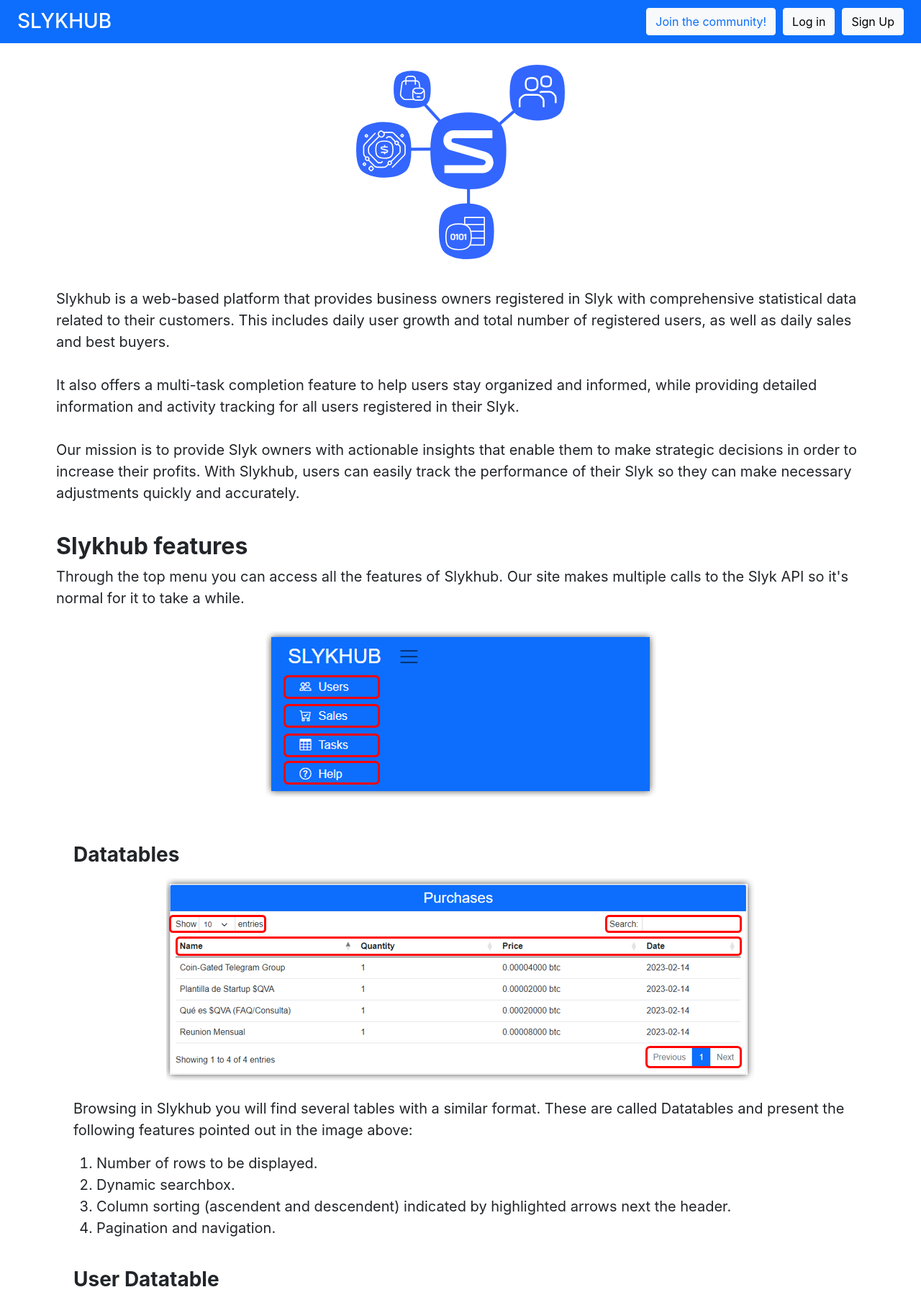
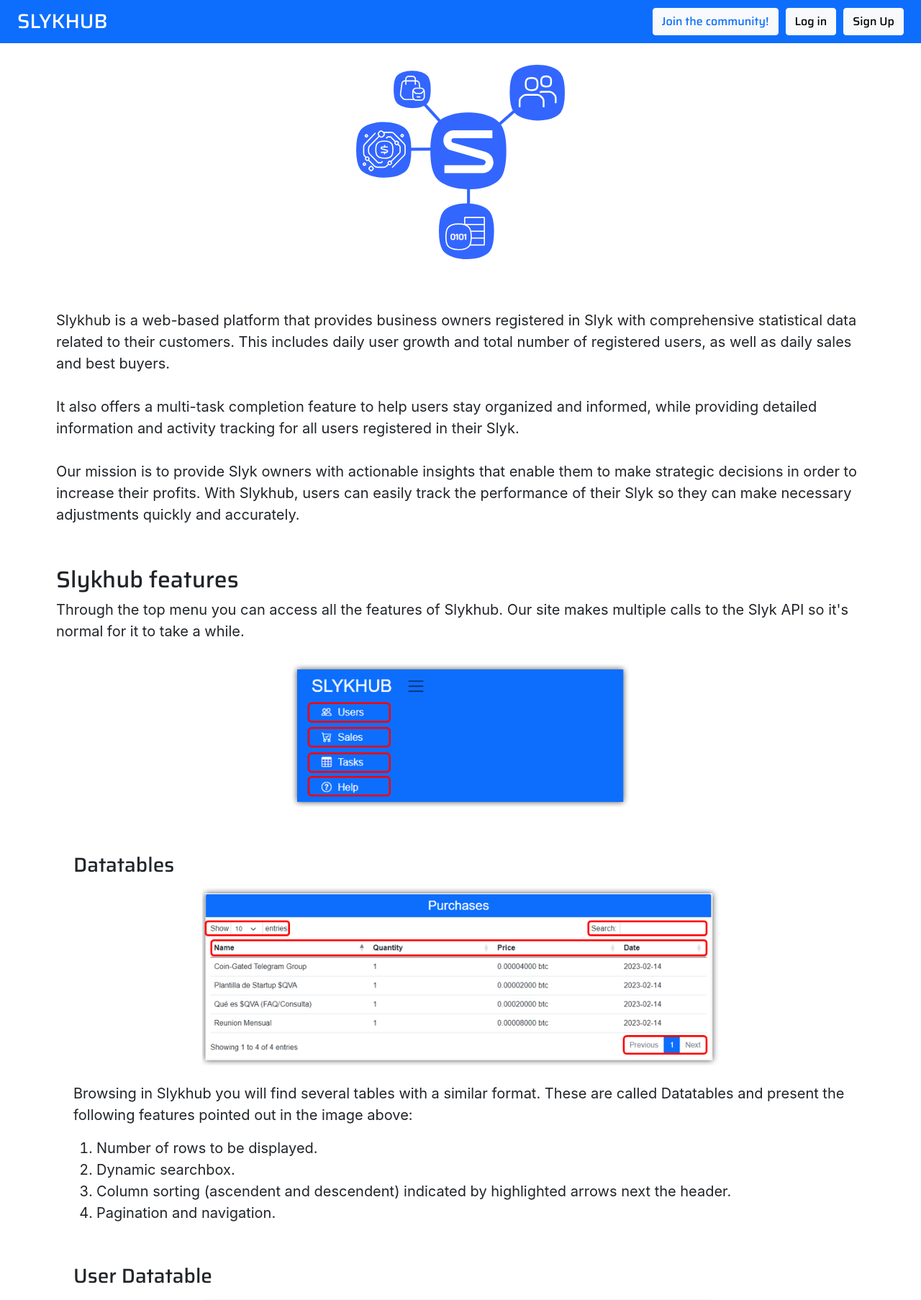
Before and after one commit to abeldarrain/slykhub, a Flask app: page /help/ in a window 1280 px wide. Shown: the top 1806 px of the page at 72% size. Run offline with Flask 3, Linux system fonts and the light colour scheme; some libraries are stand-ins or nearby versions.

Commit message:
landing page mockup, responsiveness, font, etc

```diff
--- a/slykhub/auth.py
+++ b/slykhub/auth.py
@@ -109,7 +109,7 @@
                 return redirect(url_for('dashboard.home'))
         except Exception as e:
             print(e)
-            error = 'Unable to connect to Database'
+            error = 'Unable to connect, please try again'
         flash(error, 'error')
 
     return render_template('auth/login.html')
--- a/slykhub/static/css/base.css
+++ b/slykhub/static/css/base.css
@@ -49,10 +49,11 @@
   }
 
   .navbar{
-    min-width: 1040px  !important;
     z-index: 99;
   }
-
+  .navbar-non-responsive{
+    min-width: 1040px  !important;
+  }
   .card-header {
     border-left: 1px solid ;
     border-top: 1px solid ;
@@ -63,3 +64,25 @@
   #slyk_name_link:hover{
     text-decoration-color:  white;
   }
+  @import url('https://fonts.googleapis.com/css2?family=Saira:wght@700&display=swap');
+  h1 {
+    font-family: 'Saira', sans-serif !important;
+    font-weight: 700!important;
+  }
+
+  h2,h3,h4,h5,h6{
+    font-family: 'Saira', sans-serif !important;
+    font-weight: 500!important;
+  }
+
+  button, .btn{
+    font-family: 'Saira', sans-serif !important;
+    font-weight: 500!important;
+  }
+  .collapsed-btns a{
+    width: fit-content;
+    height: fit-content;
+  }
+  .collapsed-btns{
+    align-items: center;
+  }
--- a/slykhub/static/css/help.css
+++ b/slykhub/static/css/help.css
@@ -22,8 +22,24 @@
 img[src$=".png"] {
      margin-top: 15px;
      text-align: center;
+     width: 100%;
     }
 
 #apiKeyGuide{
     margin-bottom: 70px !important;
 }
+#APikeySteps li div{
+    display: flex;
+    flex-direction: column;
+}
+.png-container{
+    display: flex;
+    flex-direction: column;
+    align-items: center;
+    align-self: center;
+}
+
+.help-text-wrapper{
+    display: flex;
+    flex-direction: column;
+}
--- a/slykhub/templates/auth/login.html
+++ b/slykhub/templates/auth/login.html
@@ -42,7 +42,6 @@
         <div class="d-flex flex-column login-info">
         <p>Don't have an account yet? <a href="{{url_for('auth.sign_up')}}">Sign Up</a></p>
         <p>Forgot password? <a href="{{url_for('auth.recover')}}">Click here</a></p>
-        <p>Need help? <a href="{{url_for('help.help')}}">Click here</a></p>
         </div>
     </form>
     </div>
--- a/slykhub/templates/auth/owner.html
+++ b/slykhub/templates/auth/owner.html
@@ -51,7 +51,7 @@
   </div>
 
 
-  <div class="d-flex flex-column align-items-center mt-5">
+  <div class="d-flex flex-column align-items-center mt-5 container">
 <div class="col-md-12 align-items-center d-flex flex-column">
   <h3 class="mb-2">Registered Slyks</h3>
   <div class="col-md-6">
--- a/slykhub/templates/base.html
+++ b/slykhub/templates/base.html
@@ -18,11 +18,14 @@
        {% block css %}
         {% endblock css %}
         <link href="{{url_for('static', filename='css/bootstrap.min.css.map')}}" rel="stylesheet">
-        <link href="{{url_for('static', filename='css/base.css')}}" rel="stylesheet">
+
        <link rel="shortcut icon" href="{{url_for('static', filename='img/slykhublogo.svg')}}" type="image/x-icon">
        <meta name="viewport" content="width=900, initial-scale=1, shrink-to-fit=no">
        <script src="https://cdn.jsdelivr.net/npm/bootstrap@5.3.0-alpha1/dist/js/bootstrap.bundle.min.js" integrity="sha384-w76AqPfDkMBDXo30jS1Sgez6pr3x5MlQ1ZAGC+nuZB+EYdgRZgiwxhTBTkF7CXvN" crossorigin="anonymous"></script>
-
+       <link rel="preconnect" href="https://fonts.googleapis.com">
+      <link rel="preconnect" href="https://fonts.gstatic.com" crossorigin>
+      <link href="https://fonts.googleapis.com/css2?family=Saira:wght@500;700&display=swap" rel="stylesheet">
+       <link href="{{url_for('static', filename='css/base.css')}}" rel="stylesheet">
       </head>
     <body>
       <div class="container-fluid" id = "main-container">
@@ -42,14 +45,13 @@
         </div>
       </div>
     </nav>-->
-    <nav class="navbar bg-primary navbar-primary navbar-fixed-top">
+    <nav class="navbar {% if g.user %}navbar-non-responsive {%else%}navbar-expand-sm{%endif%} bg-primary navbar-primary navbar-fixed-top">
       <div class="container-fluid align-items-center">
         <a
           class="navbar-brand me-auto ms-lg-0 ms-3 text-uppercase fw-bold"
-          href="{{url_for('dashboard.home')}}"
+          href={% if g.user %}"{{url_for('dashboard.home')}}"{% else %}"{{url_for('index')}}"{% endif %}
           ><h3>SlykHub</h3></a>
           <div class="text-start">
-            {% if g.user %}
             <button
               class="navbar-toggler"
               type="button"
@@ -61,7 +63,7 @@
             >
               <span class="navbar-toggler-icon"></span>
             </button>
-            {%endif%}
+
           </div>
          <div class="d-flex ms-auto my-3 my-lg-0">
             <div class="d-flex flex-row align-items-center">
@@ -69,24 +71,30 @@
           <a id="slyk_name_link" href="{{url_for('auth.owner')}}"><h3 id='slyk_name'>{{ session['active_slyk'] }}</h3></a>
           <a type="button" class="btn btn-dark" href="{{ url_for('auth.logout') }}">Log Out</a>
         {% else %}
-        <a type="button" class="btn btn-light text-primary" href = "https://sykhub.slyk.io">Join the community!</a>
+        {#<a type="button" class="btn btn-light text-primary" href = "https://sykhub.slyk.io">Join the community!</a>
         <a type="button" class="btn btn-light" href="{{ url_for('auth.login') }}">Log in</a>
-        <a type="button" class="btn btn-light" href = "{{ url_for('auth.sign_up') }}">Sign Up</a>
+        <a type="button" class="btn btn-light" href = "{{ url_for('auth.sign_up') }}">Sign Up</a>#}
         {% endif %}
             </div>
           </div>
         <!--Collapsed navbar-->
-        <div class="collapse navbar-collapse" id="topNavBar">
+        <div class="collapse navbar-collapse flex-row-reverse" id="topNavBar">
+          {%if g.user%}
+              <div class="text-start">
 
-              <div class="text-start">
-                {%if g.user%}
                 <a class="nav-link text-white btn-primary w-auto" href="{{url_for('dashboard.users')}}"><span class="bi bi-people"></span>Users</a>
                 <a class="nav-link text-white btn-primary w-auto" href="{{url_for('dashboard.sales')}}"><span class="bi bi-cart-check"></span>Sales</a>
                 <a class="nav-link text-white btn-primary w-auto" href="{{url_for('dashboard.tasks')}}"><span class="bi bi-table"></span>Tasks</a>
-                {%endif%}
+
                 <a class="nav-link text-white btn-primary w-auto" href="{{url_for('help.help')}}"><span class="bi bi-question-circle"></span>Help</a>
               </div>
-
+              {% else %}
+              <div class="collapsed-btns d-flex flex-column flex-sm-row">
+                <a type="button" class="btn btn-light text-primary mt-3 mt-sm-0" href = "https://sykhub.slyk.io">Join the community!</a>
+                <a type="button" class="btn btn-light my-3 my-sm-0" href="{{ url_for('auth.login') }}">Log in</a>
+                <a type="button" class="btn btn-light" href = "{{ url_for('auth.sign_up') }}">Sign Up</a>
+              </div>
+              {%endif%}
 
 
         </div>
@@ -99,7 +107,7 @@
         {% endblock content %}
 
           <footer>
-            <div class="flex-column container flex-sm-row justify-content-between py-4 my-4 border-top fixed-bot text-center">
+            <div class="flex-column {% if g.user%}container{%endif%} flex-sm-row justify-content-between py-4 my-4 border-top fixed-bot text-center">
                 <p>&copy; Powered by <a href='https://slykhub.com'>Slykhub.com</a>.</p>
 
         <a href="mailto:slykhub@slyk.io">Contact us</a>
--- a/slykhub/templates/help.html
+++ b/slykhub/templates/help.html
@@ -11,8 +11,8 @@
 
 {% block Dcontent %}
 
-<div class="container-fluid help-text-wrapper container" id="slykhubGuide">
-    <div class="container-fluid help-text-wrapper container">
+<div class="container-fluid help-text-wrapper{%if g.user%} container{%endif%}" id="slykhubGuide">
+    <div class="container-fluid help-text-wrapper{%if g.user%} container{%endif%}">
         <div class="img-container text-center">
             <img class="text-center" src="{{url_for('static', filename='img/slykhublogo.svg')}}" alt=""></div>
         </div>
@@ -20,15 +20,15 @@
             It also offers a multi-task completion feature to help users stay organized and informed, while providing detailed information and activity tracking for all users registered in their Slyk.<br><br>
             Our mission is to provide Slyk owners with actionable insights that enable them to make strategic decisions in order to increase their profits. With Slykhub, users can easily track the performance of their Slyk so they can make necessary adjustments quickly and accurately.</p>
     </div>
-    <div class="container-fluid help-text-wrapper container">
-          <h2 class="fw-bold">Slykhub features</h1>
+    <div class="container-fluid help-text-wrapper{%if g.user%} container{%endif%}">
+          <h2 class="fw-medium">Slykhub features</h1>
             <p class="fs-5">Through the top menu you can access all the features of Slykhub. Our site makes multiple calls to the Slyk API so it's normal for it to take a while.</p>
-        <div class ="png-container text-center"><img class="mb-4 " src="{{url_for('static', filename='img/Slykhub menu example.png')}}" alt=""></div>
+        <div class ="png-container col-md-5 align-items-center text-center"><img class="mb-4 " src="{{url_for('static', filename='img/Slykhub menu example.png')}}" alt=""></div>
     </div>
-    <div class="container-fluid help-text-wrapper container">
-        <div class="container-fluid help-text-wrapper container">
-         <h3 class="fw-bold">Datatables</h2>
-        <div class ="png-container text-center"><img class="mb-4 " src="{{url_for('static', filename='img/Slykhub datatable example.png')}}" alt=""></div>
+    <div class="container-fluid help-text-wrapper{%if g.user%} container{%endif%}">
+        <div class="container-fluid help-text-wrapper{%if g.user%} container{%endif%}">
+         <h3 class="fw-medium">Datatables</h2>
+        <div class ="png-container col-md-8 align-items-center text-center"><img class="mb-4 " src="{{url_for('static', filename='img/Slykhub datatable example.png')}}" alt=""></div>
         <p class="fs-5">Browsing in Slykhub you will find several tables with a similar format. These are called Datatables and present the following features pointed out in the image above:
         </p><ol class="fs-5">
             <li>Number of rows to be displayed.</li>
@@ -37,56 +37,56 @@
             <li>Pagination and navigation.</li>
         </ol>
     </div>
-        <div class="container-fluid help-text-wrapper container">
-             <h3 class="fw-bold"> User Datatable</h2>
-            <div class ="png-container text-center"><img class="mb-4 " src="{{url_for('static', filename='img/Slykhub user datatable example.png')}}" alt=""></div>
+        <div class="container-fluid help-text-wrapper{%if g.user%} container{%endif%}">
+             <h3 class="fw-medium"> User Datatable</h2>
+            <div class ="png-container col-md-8 align-items-center text-center"><img class="mb-4 " src="{{url_for('static', filename='img/Slykhub user datatable example.png')}}" alt=""></div>
             <p class="fs-5">The user datatable is a special datatable whose rows can be accessed to obtain additional information such as bought dproducts, completed tasks and orders purchased.<br>
             It also allows the export of all the table data to a csv file.</p>
         </div>
-        <div class="container-fluid help-text-wrapper container">
-             <h3 class="fw-bold">Task Datatable and task completition</h2>
-            <div class ="png-container text-center"><img class="mb-4 " src="{{url_for('static', filename='img/Slykhub tasks datatable example.png')}}" alt=""></div>
+        <div class="container-fluid help-text-wrapper{%if g.user%} container{%endif%}">
+             <h3 class="fw-medium">Task Datatable and task completition</h2>
+            <div class ="png-container col-md-8 align-items-center text-center"><img class="mb-4 " src="{{url_for('static', filename='img/Slykhub tasks datatable example.png')}}" alt=""></div>
             <p class="fs-5">The task datatable allows the selection of a task among all enabled tasks in the Slyk as well as multi-selection of users through checkboxes for the completion of the selected task.<br>
                 The "Select All" header will check or uncheck all checkboxes in the current page of the datatable.<br>
                 When the "Complete Task" button is clicked, the task will be completed for all selected users who have not already completed it. The number of successful completions will be flashed at the top of the table.</p>
         </div>
     </div>
-    <div class="container-fluid help-text-wrapper container">
-         <h3 class="fw-bold">Charts</h2>
-        <div class ="png-container text-center"><img class="mb-4 " src="{{url_for('static', filename='img/Slykhub line charts example.png')}}" alt=""></div>
+    <div class="container-fluid help-text-wrapper{%if g.user%} container{%endif%}">
+         <h3 class="fw-medium">Charts</h2>
+        <div class ="png-container col-md-8 align-items-center text-center"><img class="mb-4 " src="{{url_for('static', filename='img/Slykhub line charts example.png')}}" alt=""></div>
         <p class="fs-5">Charts in slykhub are interactive. The selection in the dropdown menu will change the displayed data.<br>
             In the same way, hovering over any graph will display additional information and clicking on the displayed data sets will skip them.</p>
-        <div class ="png-container text-center"><img class="mb-4 " src="{{url_for('static', filename='img/Slykhub pie charts example.png')}}" alt=""></div>
+        <div class ="png-container col-md-5 align-items-center text-center"><img class="mb-4 " src="{{url_for('static', filename='img/Slykhub pie charts example.png')}}" alt=""></div>
     </div>
 
 </div>
-<hr class="my-5 container" id="apiKeyGuide">
-<div class="container-fluid help-text-wrapper container" >
-    <div class="container-fluid help-text-wrapper container">
-      <h2 class="fw-bold">Why do I need an API key to use Slykhub?</h1>
+<hr class="my-5{%if g.user%} container{%endif%}" id="apiKeyGuide">
+<div class="container-fluid help-text-wrapper{%if g.user%} container{%endif%}" >
+    <div class="container-fluid help-text-wrapper{%if g.user%} container{%endif%}">
+      <h2 class="fw-medium">Why do I need an API key to use Slykhub?</h1>
      <p class="fs-5">The API key is necessary to access and use the features available through Slykhub. It helps us securely identify who you are and verify that only you have access to your data. Without an API key, it will be impossible for your account to connect with your Slyk Startup.</p>
 </div>
-<div class="container-fluid help-text-wrapper container">
-     <h3 class="fw-bold">Steps to get an API key:</h2>
+<div class="container-fluid help-text-wrapper{%if g.user%} container{%endif%}">
+     <h3 class="fw-medium">Steps to get an API key:</h2>
     <ul id='APikeySteps'>
-        <li>
-             <h3 class="fw-bold">1. Go to Settings in your Slyk dashboard.</h2>
-            <div class ="png-container text-center"><img class="mb-4 " src="{{url_for('static', filename='img/Slykhub api key instructions 1.png')}}" alt=""></div>
-        </li>
-        <li>
-             <h3 class="fw-bold">2. Click API key.</h2>
-            <div class ="png-container text-center"><img class="mb-4 " src="{{url_for('static', filename='img/Slykhub api key instructions 2.png')}}" alt=""></div>
-        </li>
-        <li>
-             <h3 class="fw-bold">3. Create a new API key.</h2>
-            <div class ="png-container text-center"><img class="mb-4 " src="{{url_for('static', filename='img/Slykhub api key instructions 3.png')}}" alt=""></div>
-        </li>
-        <li>
-             <h3 class="fw-bold">4. Copy the new API key.</h2>
+        <li><div>
+             <h3 class="fw-medium">1. Go to Settings in your Slyk dashboard.</h2>
+            <div class ="png-container col-md-8 align-items-center text-center"><img class="mb-4 " src="{{url_for('static', filename='img/Slykhub api key instructions 1.png')}}" alt=""></div>
+        </div></li>
+        <li><div>
+             <h3 class="fw-medium">2. Click API key.</h2>
+            <div class ="png-container col-md-8 align-items-center text-center"><img class="mb-4 " src="{{url_for('static', filename='img/Slykhub api key instructions 2.png')}}" alt=""></div>
+        </div></li>
+        <li><div>
+             <h3 class="fw-medium">3. Create a new API key.</h2>
+            <div class ="png-container col-md-8 align-items-center text-center"><img class="mb-4 " src="{{url_for('static', filename='img/Slykhub api key instructions 3.png')}}" alt=""></div>
+        </div></li>
+        <li><div>
+             <h3 class="fw-medium">4. Copy the new API key.</h2>
              <p class="fs-5">(It is important to store a copy of the API key somewhere safe)</p>
-            <div class ="png-container text-center"><img class="mb-4 " src="{{url_for('static', filename='img/Slykhub api key instructions 4.png')}}" alt=""></div>
+            <div class ="png-container col-md-8 align-items-center text-center"><img class="mb-4 " src="{{url_for('static', filename='img/Slykhub api key instructions 4.png')}}" alt=""></div>
              <p class="fs-5">And you're ready to use Slykhub!<br>With your API key you'll be able to access all our Startup management tools.</p>
-        </li>
+            </div></li>
         </ul>
     </div>
 </div>
```
Also changed, not shown: slykhub/static/css/index.css (+19 -1 lines), slykhub/templates/index.html (+7 -3 lines), slykhub/static/img/mockup.png (added), slykhub/static/img/question-square.svg (added), slykhub/static/img/question.svg (added).
